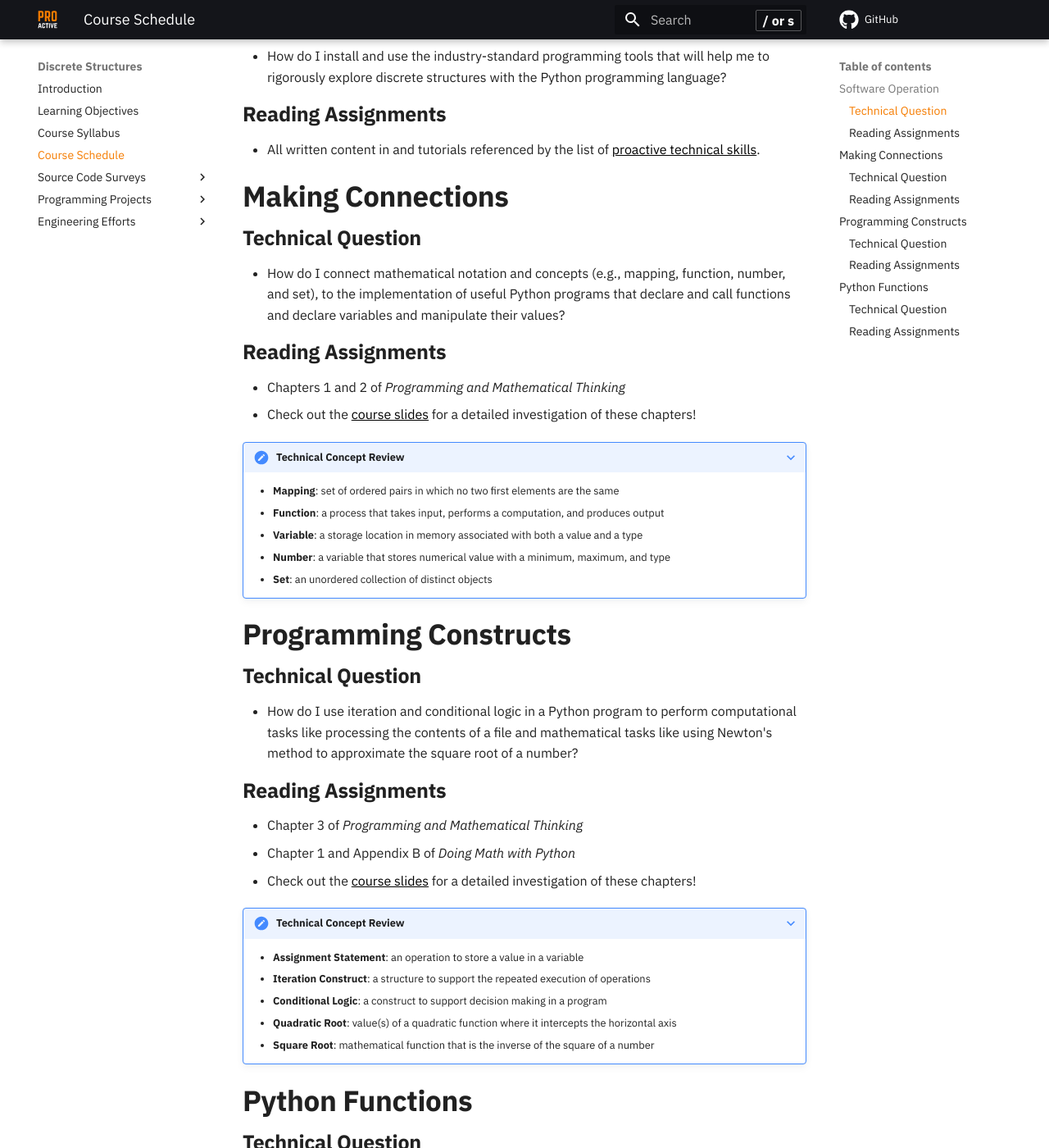
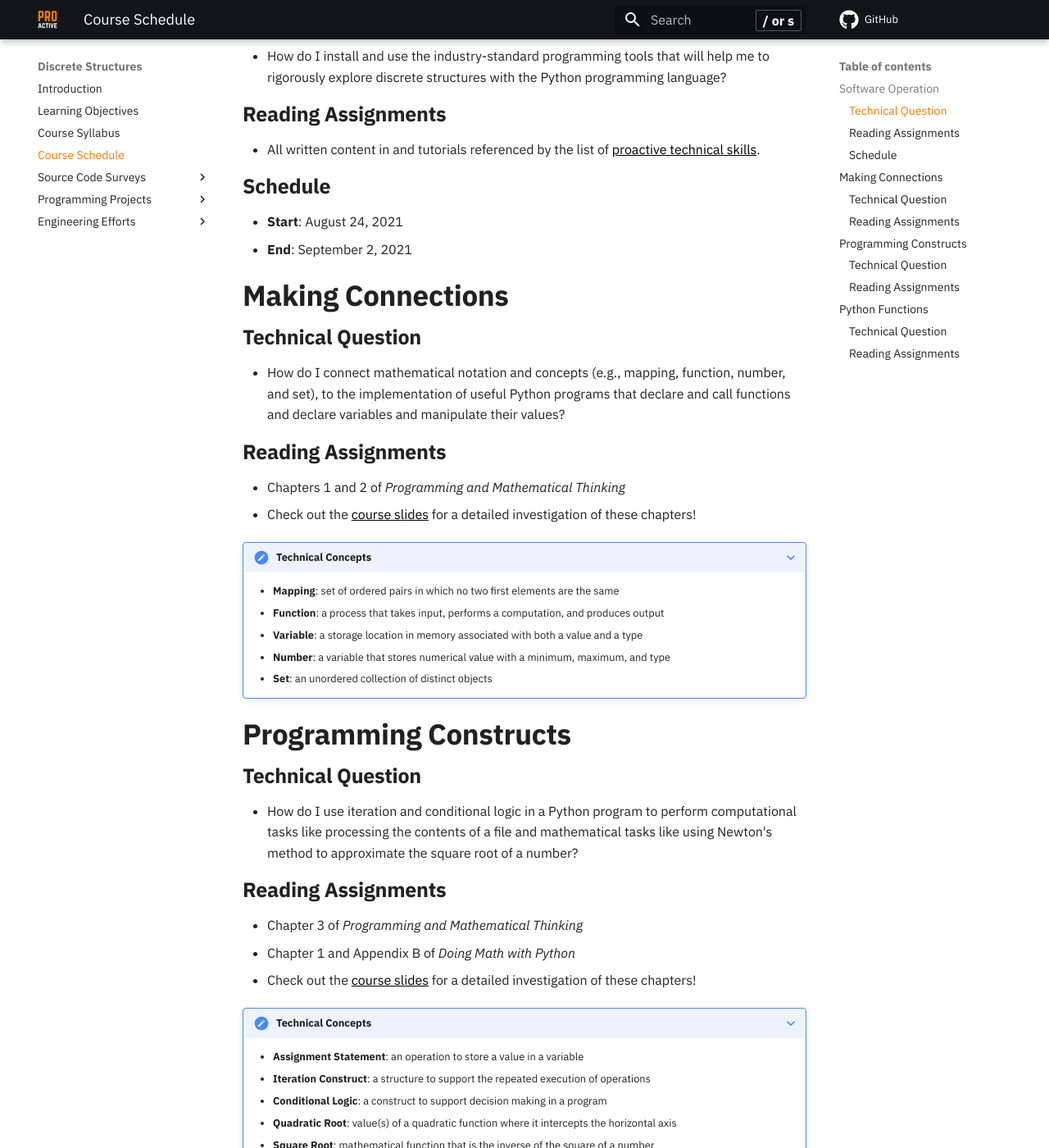
Before and after one commit to ProactiveProgrammers/www.proactiveprogrammers.com, an MkDocs documentation site: the page built from docs/discrete-structures/schedule-discrete-structures.md, in a window 1280 px wide and 1400 px high, scrolled down 271 px. Shown: the whole window at 82% size. Built offline with MkDocs 1.6.1 and Material for MkDocs 9.7.7, drawn with Linux system fonts in a browser that asks for light colours; comment, search, counter and statistics services are not loaded; some of the changed text lies outside the part shown.

Commit message:
fix: Use "Technical Concepts" instead of three words in schedule-discrete-structures.

```diff
--- a/docs/discrete-structures/schedule-discrete-structures.md
+++ b/docs/discrete-structures/schedule-discrete-structures.md
@@ -13,6 +13,11 @@
 - All written content in and tutorials referenced by the list of [proactive
   technical skills](/technical-skills/introduction-technical-skills).
 
+### Schedule
+
+- **Start**: August 24, 2021
+- **End**: September 2, 2021
+
 ## Making Connections
 
 ### Technical Question
@@ -26,7 +31,7 @@
 - Chapters 1 and 2 of *Programming and Mathematical Thinking*
 - Check out the [course slides](/slides/discrete-structures/making-connections/) for a detailed investigation of these chapters!
 
-???+ note "Technical Concept Review"
+???+ note "Technical Concepts"
 
     - **Mapping**: set of ordered pairs in which no two first elements are the same
     - **Function**: a process that takes input, performs a computation, and produces output
@@ -48,7 +53,7 @@
 - Chapter 1 and Appendix B of *Doing Math with Python*
 - Check out the [course slides](/slides/discrete-structures/programming-constructs/) for a detailed investigation of these chapters!
 
-???+ note "Technical Concept Review"
+???+ note "Technical Concepts"
 
     - **Assignment Statement**: an operation to store a value in a variable
     - **Iteration Construct**: a structure to support the repeated execution of
@@ -74,7 +79,7 @@
 - Chapter 3 of *Doing Math with Python*
 - Check out the [course slides](/slides/discrete-structures/python-functions/) for a detailed investigation of these chapters!
 
-???+ note "Technical Concept Review"
+???+ note "Technical Concepts"
 
     - **Python Function**: subroutine or procedure that accepts input, performs
       steps, and produces output
```
